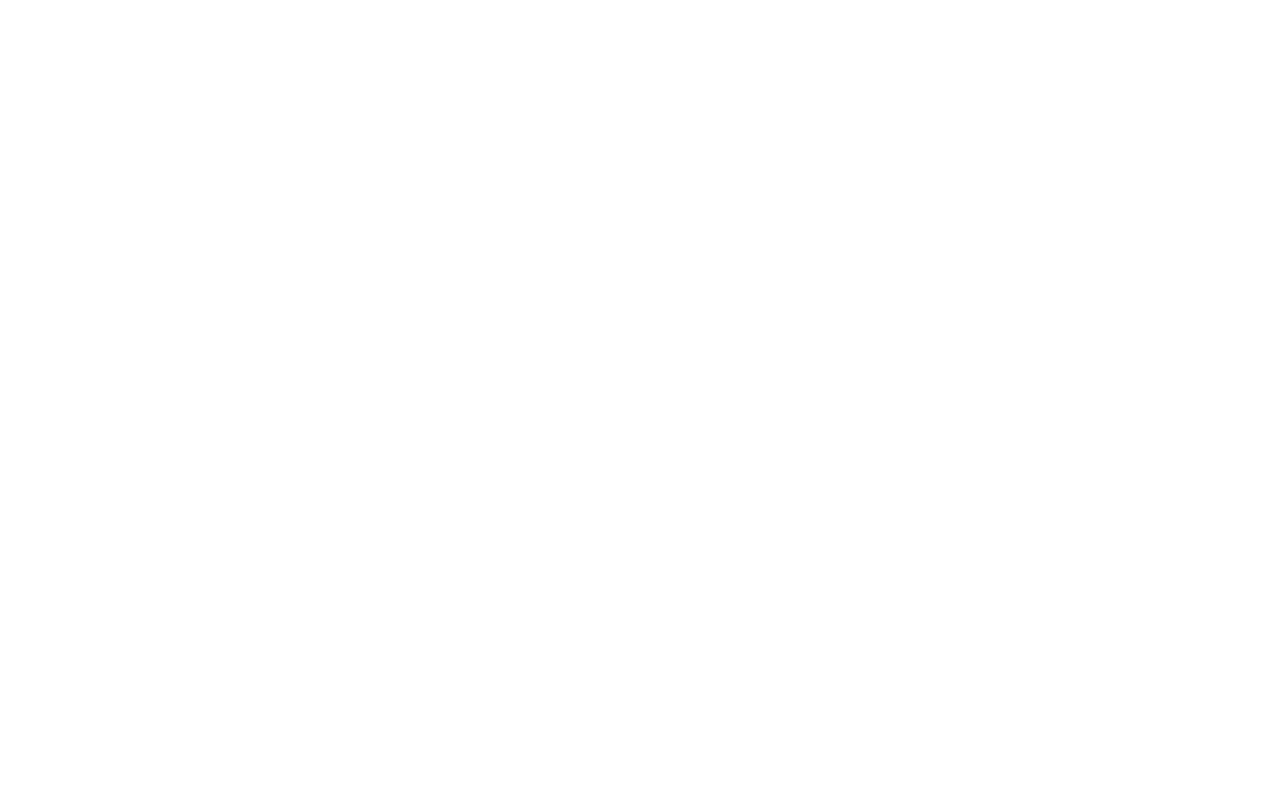
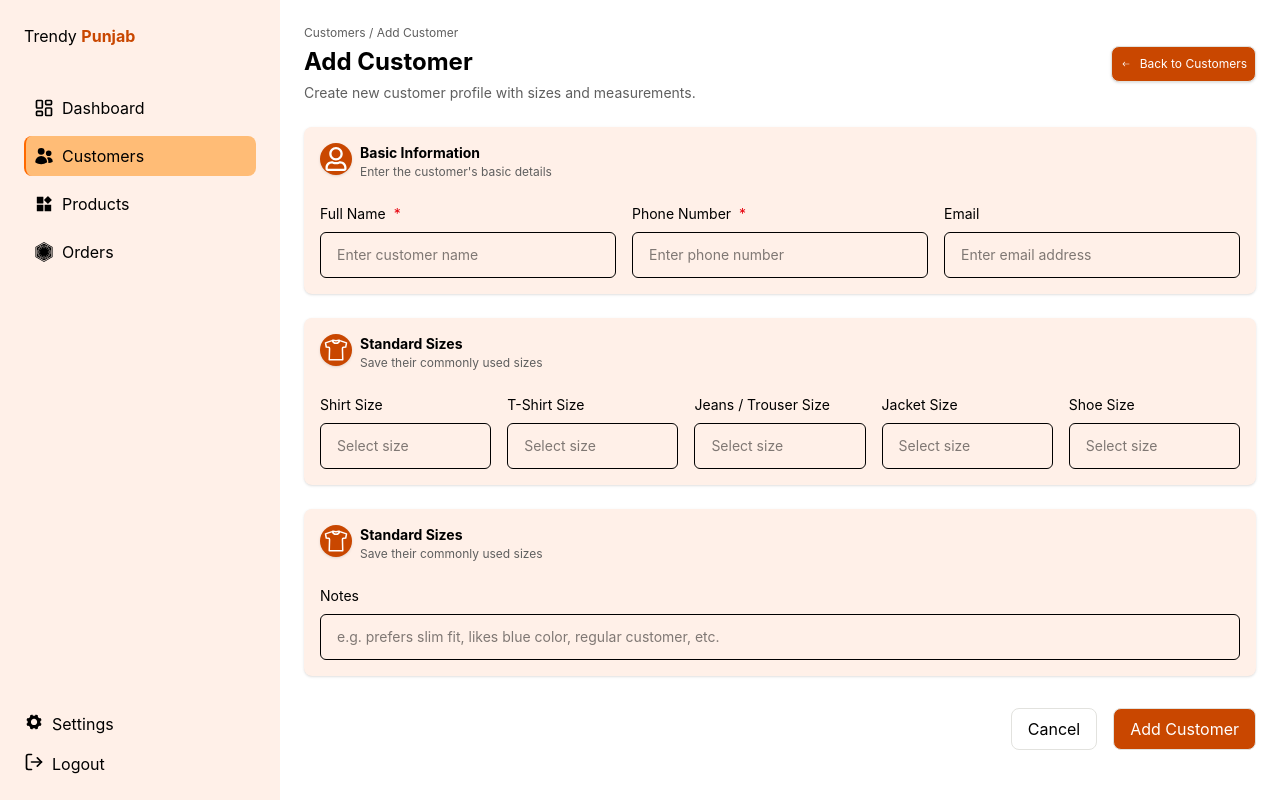
Before and after one commit to KuljitDhaliwal/trendy-punjab, a React (Vite) app: page /dashboard/customers/add-customer in a window 1280 px wide. Before the commit this address had no page. Built offline with nearby package versions, Linux system fonts and the light colour scheme.

Commit message:
feat:Add add-customer

```diff
--- a/src/components/ui/Input.tsx
+++ b/src/components/ui/Input.tsx
@@ -5,10 +5,11 @@
         placeholder: string
     },
     type: string,
+    icon: boolean,
     className?: string,
     onChange?: (e: React.ChangeEvent<HTMLInputElement>)=> void | undefined
 }
-export const Input = ({ value, item, className, onChange, type }:inputProps) => {
+export const Input = ({ value, item, className, onChange, type, icon }:inputProps) => {
     return (
         <input
             value={value}
@@ -16,6 +17,6 @@
             name={item.name}
             placeholder={item.placeholder}
             onChange={onChange}
-            className={`w-full py-3 px-10 border rounded-md ${className}`} />
+            className={`w-full py-3 ${icon ? 'px-10' : 'px-4'} border rounded-md ${className}`} />
     )
 }
--- /dev/null
+++ b/src/layout/DashboardCustomerLayout.tsx
@@ -0,0 +1,12 @@
+import { Outlet } from "react-router-dom"
+
+
+function DashboardCustomerLayout() {
+  return (
+    <main>
+        <Outlet/>
+    </main>
+  )
+}
+
+export default DashboardCustomerLayout
--- a/src/layout/DashboardLayout.tsx
+++ b/src/layout/DashboardLayout.tsx
@@ -5,7 +5,7 @@
   return (
     <div className="flex md:flex-col flex-row">
       <AdminSidebar />
-      <main className="md:pt-0 pt-18 lg:ml-70 md:ml-20 transition-all duration-300 lg:p-6 p-4">
+      <main className="md:pt-0 pt-18 lg:ml-70 md:ml-20 md:w-auto w-full transition-all duration-300 lg:p-6 p-4">
         <Outlet />
       </main>
     </div>
--- /dev/null
+++ b/src/pages/Admin/AddCustomer.tsx
@@ -0,0 +1,105 @@
+import { useNavigate } from "react-router-dom";
+import AdminPagesHeader from "../../features/admin/components/AdminPagesHeader"
+import { IoIosArrowRoundBack } from "react-icons/io";
+import TodayActivityLayout from "../../features/admin/components/TodayActivityLayout";
+import { FaRegUser } from "react-icons/fa";
+import { AdditionalInformationData, CustomerBasicInformationData, CustomerSizeData } from "../../static/CustomerBasicInformation";
+import { Input } from "../../components/ui/Input";
+import { useState } from "react";
+import { IoShirtOutline } from "react-icons/io5";
+
+function AddCustomer() {
+    const navigate = useNavigate()
+    const [formValue, setFormValue] = useState<Record<string, string>>({});
+
+    const handleFormData = (e: React.ChangeEvent<HTMLInputElement>) => {
+        const { name, value } = e.target
+        setFormValue(prev => ({
+            ...prev,
+            [name]: value
+        }))
+    }
+    console.log('FormValue', formValue)
+    return (
+        <div className="flex flex-col gap-6 w-full h-full">
+            <AdminPagesHeader first={'Customers / Add Customer'}
+                main={'Add Customer'} third={'Create new customer profile with sizes and measurements.'}
+                right={(
+                    <button className="border-border border px-2 py-2 rounded-lg text-[12px]
+                shadow bg-orange-dark text-white shrink-0 flex items-center gap-2" onClick={() => navigate('/dashboard/customers')}>
+                        <IoIosArrowRoundBack /> Back to Customers
+                    </button>
+                )} />
+
+
+            <div className="flex-1 h-full grid gap-6">
+                {/* Basic Information */}
+                <TodayActivityLayout
+                    head="Basic Information"
+                    btn="not"
+                    detail="Enter the customer's basic details"
+                    icon={FaRegUser}
+                    children={(
+                        <div className="grid gap-4 md:grid-cols-3">
+                            {CustomerBasicInformationData.map(item => {
+                                return <div className="grid gap-2">
+                                    <div className="flex gap-2">
+                                        <label htmlFor={item.name}>{item.label}</label>
+                                        {item.required && (<p className="text-red-600">*</p>)}
+                                    </div>
+                                    <Input icon={false} item={item} onChange={handleFormData} className={``}
+                                        value={formValue[item.name] || ''} type={'text'} />
+                                </div>
+                            })}
+                        </div>
+                    )}
+                />
+
+                {/* Standard Size */}
+                <TodayActivityLayout
+                    head="Standard Sizes"
+                    btn="not"
+                    detail="Save their commonly used sizes"
+                    icon={IoShirtOutline}
+                    children={(
+                        <div className="grid gap-4 lg:grid-cols-5 md:grid-cols-3">
+                            {CustomerSizeData.map(item => {
+                                return <div className="grid gap-2">
+                                    <label htmlFor={item.name}>{item.label}</label>
+                                    <Input icon={false} item={item} onChange={handleFormData}
+                                        value={formValue[item.name] || ''} type={'text'} />
+                                </div>
+                            })}
+                        </div>
+                    )}
+                />
+
+                {/* Additional Information */}
+                <TodayActivityLayout
+                    head="Standard Sizes"
+                    btn="not"
+                    detail="Save their commonly used sizes"
+                    icon={IoShirtOutline}
+                    children={(
+                        <div className="grid gap-4 ">
+                            {AdditionalInformationData.map(item => {
+                                return <div className="grid gap-2">
+                                    <label htmlFor={item.name}>{item.label}</label>
+                                    <Input icon={false} item={item} onChange={handleFormData}
+                                        value={formValue[item.name] || ''} type={'text'} />
+                                </div>
+                            })}
+                        </div>
+                    )}
+                />
+            </div>
+
+            <div className="flex gap-4 justify-end sticky bottom-0 bg-white py-2">
+                <button className="px-4 py-2 border rounded-lg border-border">Cancel</button>
+                <button className="px-4 py-2 border rounded-lg bg-orange-dark text-white border-border">Add Customer</button>
+            </div>
+        </div>
+    )
+}
+
+export default AddCustomer
--- a/src/pages/Admin/Customers.tsx
+++ b/src/pages/Admin/Customers.tsx
@@ -3,6 +3,7 @@
 import FindCustomers from "../../features/admin/components/FindCustomers"
 import { CustomerStatData } from "../../static/CustomerStatsData"
 import { customersData } from "../../static/CustomersData"
+import { useNavigate } from "react-router-dom"
 
 
 type BtnType = {
@@ -28,7 +29,7 @@
 function Customers() {
 
   const [filterBtn, setFilterBtn] = useState('allcustomers')
-
+  const navigate = useNavigate()
 
   const handleFilterBtn = (e: React.MouseEvent<HTMLButtonElement>) => {
     setFilterBtn(e.currentTarget.name)
@@ -39,7 +40,9 @@
         main={'Customers'} third={'Manage customer information, sizes, measurements and order history.'}
         right={(
           <button className="border-border border px-2 py-2 rounded-lg text-[12px]
-                shadow bg-orange-dark text-white shrink-0">+ Add Customer</button>
+                shadow bg-orange-dark text-white shrink-0" onClick={()=>navigate('add-customer')}>
+                  + Add Customer
+                </button>
         )} />
 
       <div className="grid lg:grid-cols-4 md:grid-cols-2 gap-4">
--- a/src/pages/auth/Login.tsx
+++ b/src/pages/auth/Login.tsx
@@ -74,7 +74,7 @@
                 <label htmlFor={item.name}>{item.label}</label>
                 <div className="flex relative items-center">
                   <Icon className='absolute text-[22px] top-1/2 left-2 -translate-y-1/2' />
-                  <Input item={item}
+                  <Input item={item} icon={true}
                     type={item.name === 'password' && !showPassword ? 'password' : 'text'}
                     className={item.name !== 'email' ? 'border-secondary-text/20' : `${isValid === false ? 'outline-red-600 border-red-600' : 'border-secondary-text/20'}`}
                     onChange={(e) => handleFormValue(e)} />
--- a/src/pages/auth/Signup.tsx
+++ b/src/pages/auth/Signup.tsx
@@ -44,7 +44,7 @@
                                 <label htmlFor={item.name}>{item.label}</label>
                                 <div className="flex relative">
                                     <Icon className='absolute text-[22px] top-1/2 left-2 -translate-y-1/2' />
-                                    <Input item={item}
+                                    <Input item={item} icon={true}
                                     type={(item.name === 'password' ||
                                     item.name === 'confirmPassword') &&
                                     !showPassword[item.name as handlePassword] ?
--- a/src/routes/Index.tsx
+++ b/src/routes/Index.tsx
@@ -4,6 +4,8 @@
 import DashboardLayout from "../layout/DashboardLayout"
 import Dashboard from "../pages/Admin/Dashboard"
 import Customers from "../pages/Admin/Customers"
+import AddCustomer from "../pages/Admin/AddCustomer"
+import DashboardCustomerLayout from "../layout/DashboardCustomerLayout"
 
 
 function Index() {
@@ -14,7 +16,10 @@
             <Route path="/signup" element={<Signup/>}/>
               <Route path="/dashboard" element={<DashboardLayout/>}>
                 <Route index element={<Dashboard/>}/>
-                <Route path="customers" index element={<Customers/>}/>
+                <Route path="customers" element={<DashboardCustomerLayout/>}>
+                  <Route index element={<Customers/>}/>
+                  <Route path='add-customer' element={<AddCustomer/>}/>
+                </Route>
               </Route>
         </Routes>
     </div>
--- /dev/null
+++ b/src/static/CustomerBasicInformation.tsx
@@ -0,0 +1,162 @@
+// import type { IconType } from "react-icons"
+// import {
+//   FiUser,
+//   FiShirt,
+//   FiRuler,
+//   FiFileText,
+// } from "react-icons/fi"
+
+export type CustomerBasicInformation = {
+  name: string
+  label: string
+  placeholder: string
+  type: "text" | "tel" | "email"
+  required?: boolean
+}
+
+export const CustomerBasicInformationData: CustomerBasicInformation[] = [
+  {
+    name: "fullname",
+    label: "Full Name",
+    placeholder: "Enter customer name",
+    type: "text",
+    required: true,
+  },
+  {
+    name: "phone",
+    label: "Phone Number",
+    placeholder: "Enter phone number",
+    type: "tel",
+    required: true,
+  },
+  {
+    name: "email",
+    label: "Email",
+    placeholder: "Enter email address",
+    type: "email",
+  },
+]
+
+
+export type CustomerSize = {
+  name: string
+  label: string
+  placeholder: string
+}
+
+export const CustomerSizeData: CustomerSize[] = [
+  {
+    name: "shirtSize",
+    label: "Shirt Size",
+    placeholder: "Select size",
+  },
+  {
+    name: "tshirtSize",
+    label: "T-Shirt Size",
+    placeholder: "Select size",
+  },
+  {
+    name: "jeansSize",
+    label: "Jeans / Trouser Size",
+    placeholder: "Select size",
+  },
+  {
+    name: "jacketSize",
+    label: "Jacket Size",
+    placeholder: "Select size",
+  },
+  {
+    name: "shoeSize",
+    label: "Shoe Size",
+    placeholder: "Select size",
+  },
+]
+
+
+export type BodyMeasurement = {
+  name: string
+  label: string
+  placeholder: string
+  unit: string
+}
+
+export const BodyMeasurementData: BodyMeasurement[] = [
+  {
+    name: "chest",
+    label: "Chest",
+    placeholder: "e.g. 96",
+    unit: "cm",
+  },
+  {
+    name: "waist",
+    label: "Waist",
+    placeholder: "e.g. 82",
+    unit: "cm",
+  },
+  {
+    name: "shoulder",
+    label: "Shoulder",
+    placeholder: "e.g. 44",
+    unit: "cm",
+  },
+  {
+    name: "sleeveLength",
+    label: "Sleeve Length",
+    placeholder: "e.g. 62",
+    unit: "cm",
+  },
+  {
+    name: "inseam",
+    label: "Inseam",
+    placeholder: "e.g. 76",
+    unit: "cm",
+  },
+]
+
+
+export type AdditionalInformation = {
+  name: string
+  label: string
+  placeholder: string
+}
+
+export const AdditionalInformationData: AdditionalInformation[] = [
+  {
+    name: "notes",
+    label: "Notes",
+    placeholder: "e.g. prefers slim fit, likes blue color, regular customer, etc.",
+  },
+]
+
+
+export type QuickNote = {
+  id: number
+  label: string
+}
+
+export const QuickNoteData: QuickNote[] = [
+  {
+    id: 1,
+    label: "Regular customer",
+  },
+  {
+    id: 2,
+    label: "Prefers slim fit",
+  },
+  {
+    id: 3,
+    label: "Likes blue color",
+  },
+  {
+    id: 4,
+    label: "Prefers loose fit",
+  },
+  {
+    id: 5,
+    label: "VIP customer",
+  },
+  {
+    id: 6,
+    label: "Frequent visitor",
+  },
+]
```
